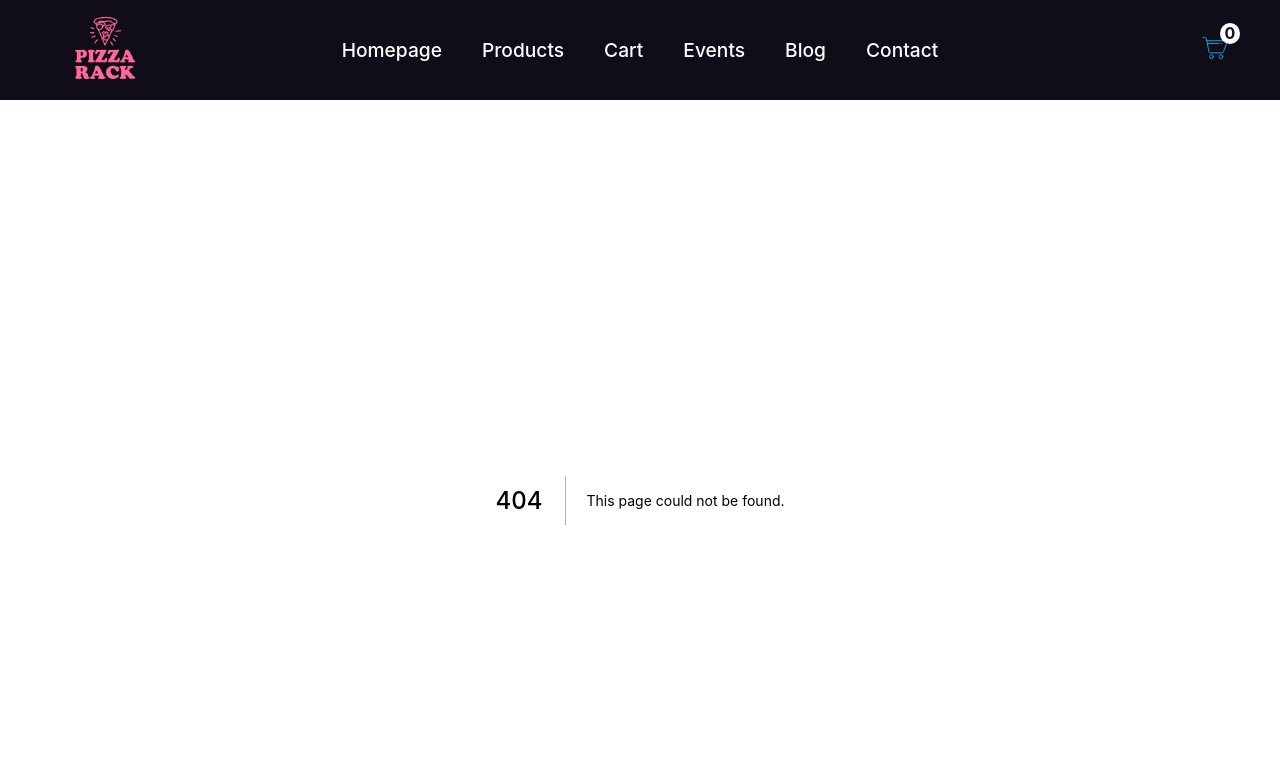
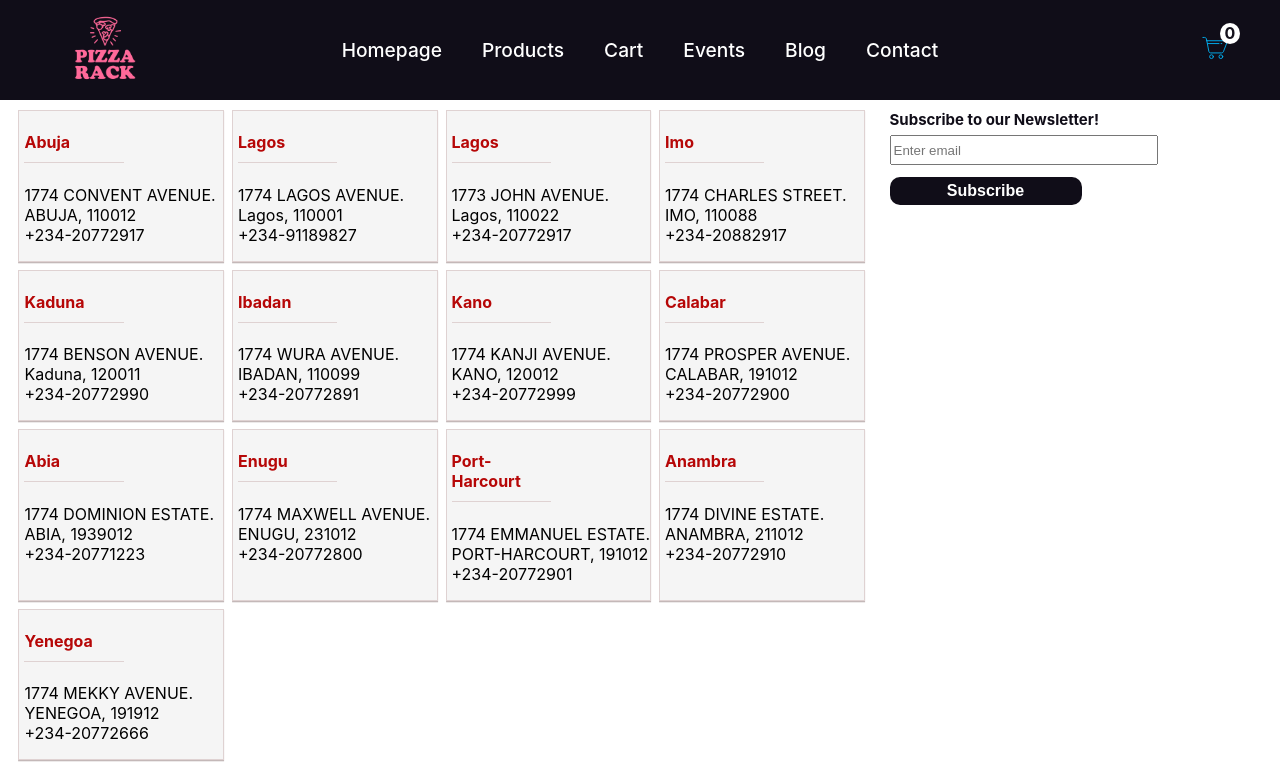
Before and after one commit to chisomije92/Pizzarack, a Next.js app: page /stores in a window 1280 px wide. Before the commit this address had no page. Shown: the top 768 px of the page. Built offline with nearby package versions, Linux system fonts and the light colour scheme; grey boxes are pictures that could not be loaded.

Commit message:
add stores page

```diff
--- a/components/layout/footer.js
+++ b/components/layout/footer.js
@@ -32,20 +32,8 @@ const Footer = () => {
             <br /> (234) 20772917
           </p>
           <p className={classes.textLink}>
-            <Link href={"/"}>View all our stores...</Link>
+            <Link href={"/stores"}>View all our stores...</Link>
           </p>
-
-          {/* <p className={classes.text}>
-            1774 CHARLES STREET.
-            <br /> IMO, 110088
-            <br /> (234) 20882917
-          </p>
-
-          <p className={classes.text}>
-            1774 GRACE AVENUE.
-            <br /> KADUNA, 110889
-            <br /> (234) 30799917
-          </p> */}
         </div>
         <div className={classes.card}>
           <h1 className={classes.title}>WORKING HOURS</h1>
--- a/components/menu/menu-data.module.css
+++ b/components/menu/menu-data.module.css
@@ -15,6 +15,7 @@
   font-size: 2rem;
   text-align: center;
   margin-top: 14px;
+  padding: 0 12px 0 12px;
 }
 
 .content {
--- /dev/null
+++ b/components/stores/stores-data.js
@@ -0,0 +1,129 @@
+import classes from "./stores-data.module.css";
+
+const StoresData = () => {
+  return (
+    <section className={classes.container}>
+      <div className={classes.item}>
+        <div className={classes.card}>
+          <h4>Abuja</h4>
+          <p className={classes.text}>
+            1774 CONVENT AVENUE.
+            <br /> ABUJA, 110012
+            <br /> +234-20772917
+          </p>
+        </div>
+        <div className={classes.card}>
+          <h4>Lagos</h4>
+          <p className={classes.text}>
+            1774 LAGOS AVENUE.
+            <br /> Lagos, 110001
+            <br /> +234-91189827
+          </p>
+        </div>
+        <div className={classes.card}>
+          <h4>Lagos</h4>
+          <p className={classes.text}>
+            1773 JOHN AVENUE.
+            <br /> Lagos, 110022
+            <br /> +234-20772917
+          </p>
+        </div>
+        <div className={classes.card}>
+          <h4>Imo</h4>
+          <p className={classes.text}>
+            1774 CHARLES STREET.
+            <br /> IMO, 110088
+            <br /> +234-20882917
+          </p>
+        </div>
+        <div className={classes.card}>
+          <h4>Kaduna</h4>
+          <p className={classes.text}>
+            1774 BENSON AVENUE.
+            <br /> Kaduna, 120011
+            <br /> +234-20772990
+          </p>
+        </div>
+        <div className={classes.card}>
+          <h4>Ibadan</h4>
+          <p className={classes.text}>
+            1774 WURA AVENUE.
+            <br /> IBADAN, 110099
+            <br /> +234-20772891
+          </p>
+        </div>
+        <div className={classes.card}>
+          <h4>Kano</h4>
+          <p className={classes.text}>
+            1774 KANJI AVENUE.
+            <br /> KANO, 120012
+            <br /> +234-20772999
+          </p>
+        </div>
+        <div className={classes.card}>
+          <h4>Calabar</h4>
+          <p className={classes.text}>
+            1774 PROSPER AVENUE.
+            <br /> CALABAR, 191012
+            <br /> +234-20772900
+          </p>
+        </div>
+        <div className={classes.card}>
+          <h4>Abia</h4>
+          <p className={classes.text}>
+            1774 DOMINION ESTATE.
+            <br /> ABIA, 1939012
+            <br /> +234-20771223
+          </p>
+        </div>
+        <div className={classes.card}>
+          <h4>Enugu</h4>
+          <p className={classes.text}>
+            1774 MAXWELL AVENUE.
+            <br /> ENUGU, 231012
+            <br /> +234-20772800
+          </p>
+        </div>
+        <div className={classes.card}>
+          <h4>Port-Harcourt</h4>
+          <p className={classes.text}>
+            1774 EMMANUEL ESTATE.
+            <br /> PORT-HARCOURT, 191012
+            <br /> +234-20772901
+          </p>
+        </div>
+        <div className={classes.card}>
+          <h4>Anambra</h4>
+          <p className={classes.text}>
+            1774 DIVINE ESTATE.
+            <br /> ANAMBRA, 211012
+            <br /> +234-20772910
+          </p>
+        </div>
+        <div className={classes.card}>
+          <h4>Yenegoa</h4>
+          <p className={classes.text}>
+            1774 MEKKY AVENUE.
+            <br /> YENEGOA, 191912
+            <br /> +234-20772666
+          </p>
+        </div>
+      </div>
+      <div className={classes.inputContainer}>
+        <label className={classes.label} htmlFor="email">
+          Subscribe to our Newsletter!
+        </label>
+        <input
+          type="email"
+          id="email"
+          placeholder="Enter email"
+          className={classes.input}
+          required
+        />
+        <button className={classes.subscribeButton}>Subscribe</button>
+      </div>
+    </section>
+  );
+};
+
+export default StoresData;
--- /dev/null
+++ b/components/stores/stores-data.module.css
@@ -0,0 +1,75 @@
+.container {
+  display: flex;
+  justify-content: space-around;
+  margin-top: 10px;
+  margin-bottom: 10px;
+}
+
+.item {
+  display: grid;
+  grid-template-columns: repeat(4, minmax(0, 1fr));
+  grid-gap: 8px;
+  margin-left: 12px;
+}
+
+.card {
+  background-color: whitesmoke;
+  padding-left: 5px;
+  border: 1px solid rgb(223, 210, 210);
+  box-shadow: 0.1px 1.3px #c4b8b8;
+}
+
+.card h4 {
+  width: 50%;
+  color: rgb(182, 7, 7);
+  border-bottom: 1px solid rgb(223, 210, 210);
+  padding-bottom: 10px;
+}
+
+.inputContainer {
+  min-width: 30%;
+  display: flex;
+  flex-direction: column;
+
+  color: rgb(16, 13, 24);
+  font-size: 15px;
+  font-weight: bold;
+  margin-left: 12px;
+}
+
+.input {
+  width: max(70%, 150px);
+  margin-top: 6px;
+  height: 30px;
+}
+
+.subscribeButton {
+  width: max(50%, 100px);
+  border: none;
+  border-radius: 10px;
+  color: white;
+  padding: 5px;
+  cursor: pointer;
+  background: rgb(16, 13, 24);
+  font-size: 16px;
+  font-weight: bold;
+  margin: 12px 0 12px 0;
+}
+
+@media screen and (max-width: 653px) {
+  .item {
+    grid-template-columns: repeat(3, 100px);
+  }
+}
+
+@media screen and (max-width: 493px) {
+  .item {
+    grid-template-columns: repeat(2, 100px);
+  }
+}
+
+@media screen and (max-width: 394px) {
+  .item {
+    grid-template-columns: repeat(1, min-content);
+  }
+}
--- /dev/null
+++ b/pages/stores/index.js
@@ -0,0 +1,7 @@
+import StoresData from "../../components/stores/stores-data";
+
+const Stores = () => {
+  return <StoresData />;
+};
+
+export default Stores;
```
